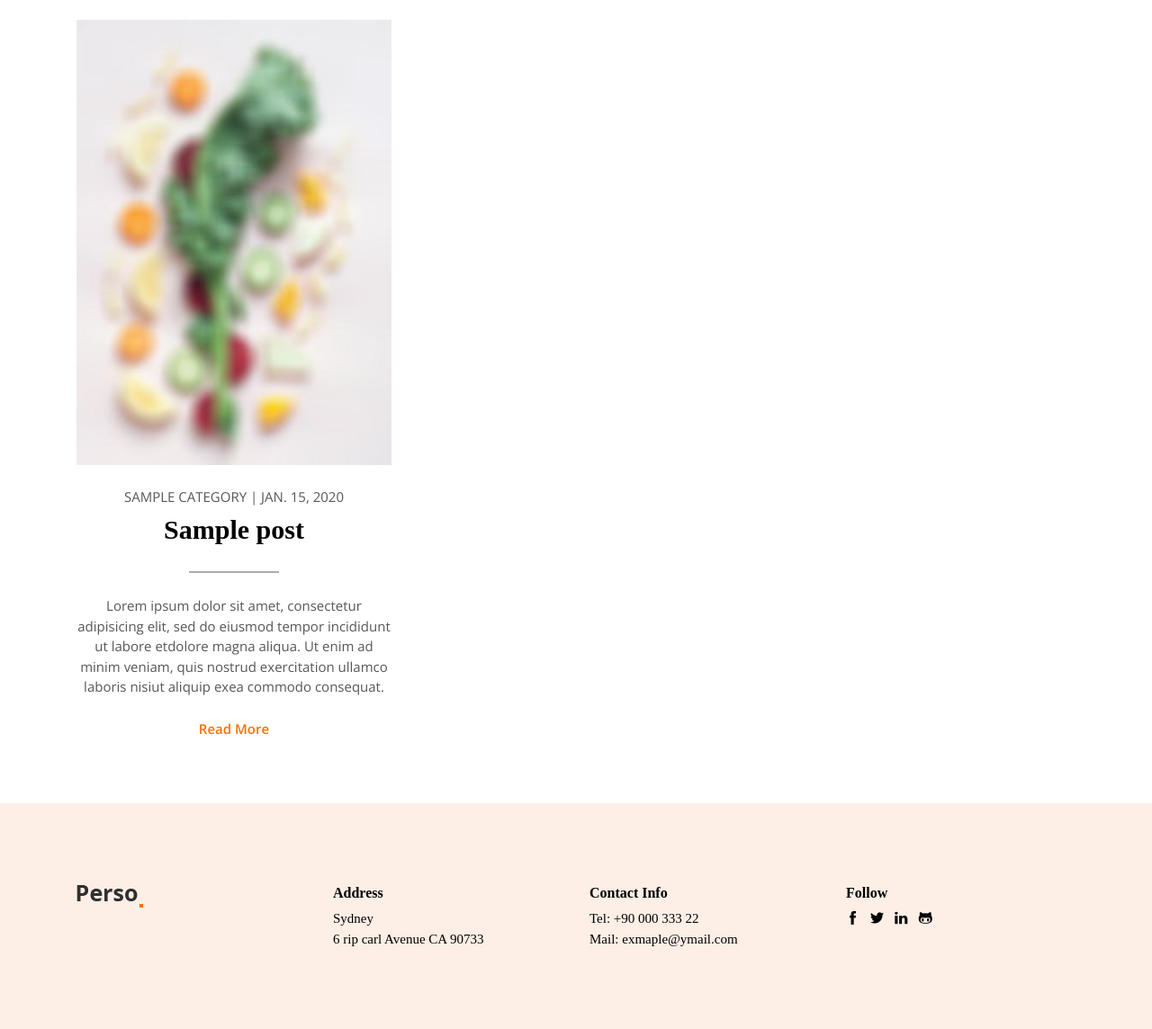
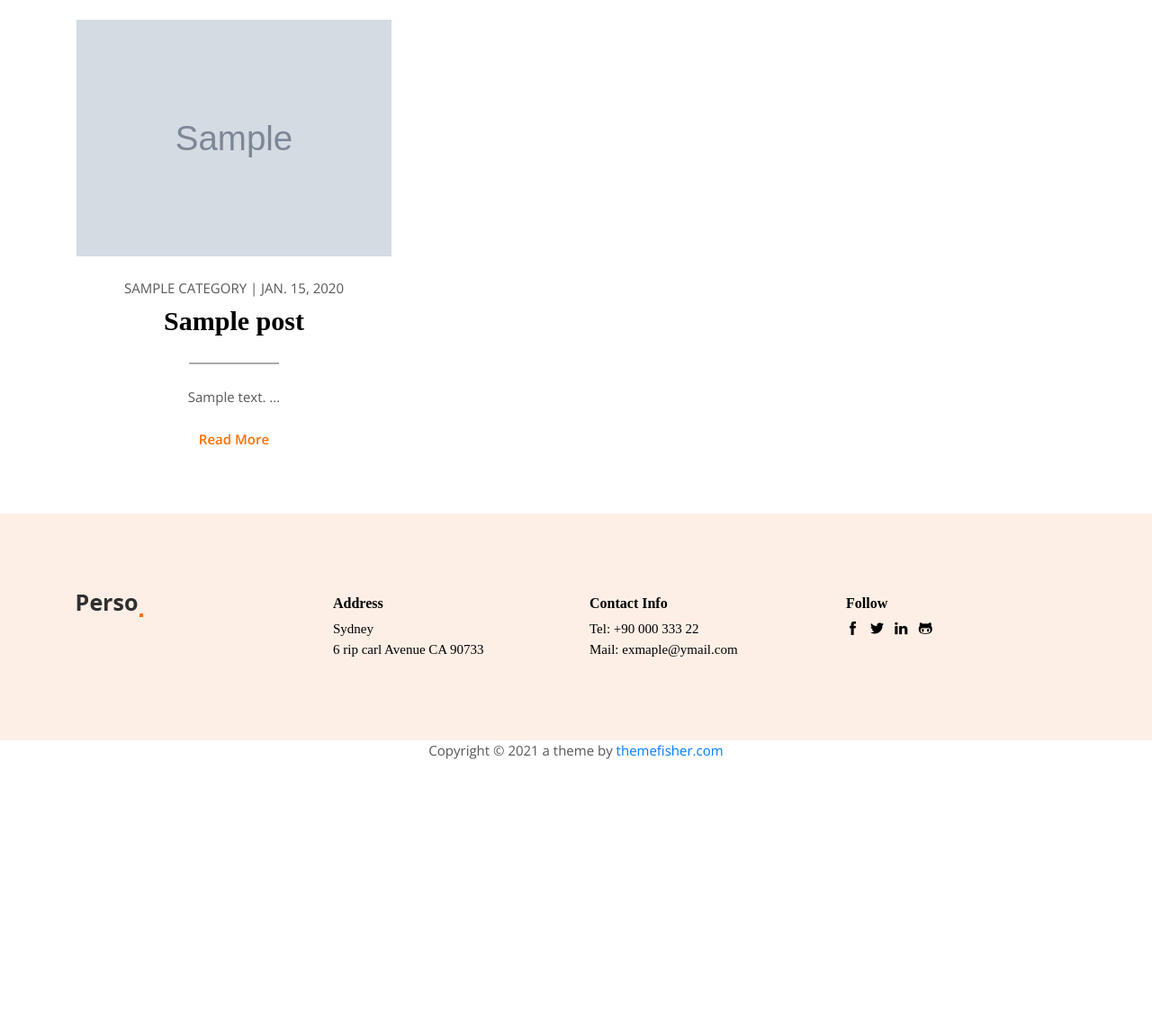
Before and after one commit to Gustavo-F/blog-django-girls, a Django app: page / in a window 1280 px wide. Shown: the part 324-1468 px from the top of the page at 90% size. After the commit the page ends 1168 px from the top, so only its background shows below. Run offline with Django 3.2, Linux system fonts and the light colour scheme; tables that the repository leaves empty hold one stand-in row (values such as "Sample post"); grey boxes marked "Sample" are stand-in pictures; some libraries are stand-ins or nearby versions; some web fonts are replaced.

Commit message:
Added sampling of post text in the index

```diff
--- a/post/templates/post/index.html
+++ b/post/templates/post/index.html
@@ -11,7 +11,7 @@
             <article class="text-center">
 
                 {% if post.thumbnail %}
-                <img class="img-fluid mb-4" src="{% static 'images/masonary-post/post-1.jpg' %}" alt="post-thumb">
+                <img class="img-fluid mb-4" src="{{ post.thumbnail.url }}" alt="post-thumb">
                 {% endif %}
 
                 <p class="text-uppercase mb-2">{{ post.category }} | {{ post.published_date | naturalday }}</p>
@@ -19,10 +19,7 @@
                     <a class="text-dark" href="{% url 'post:post_details' post.slug %}">{{ post.title }}</a>
                 </h4>
                 <p>
-                    Lorem ipsum dolor sit amet, consectetur adipisicing elit, sed do eiusmod tempor incididunt ut
-                    labore etdolore magna aliqua. Ut enim ad minim veniam, quis nostrud exercitation ullamco laboris
-                    nisiut
-                    aliquip exea commodo consequat.
+                    {{ post.text | slice:"0:255" }} ...
                 </p>
                 <a href="{% url 'post:post_details' post.slug %}" class="btn btn-transparent">read more</a>
             </article>
```
